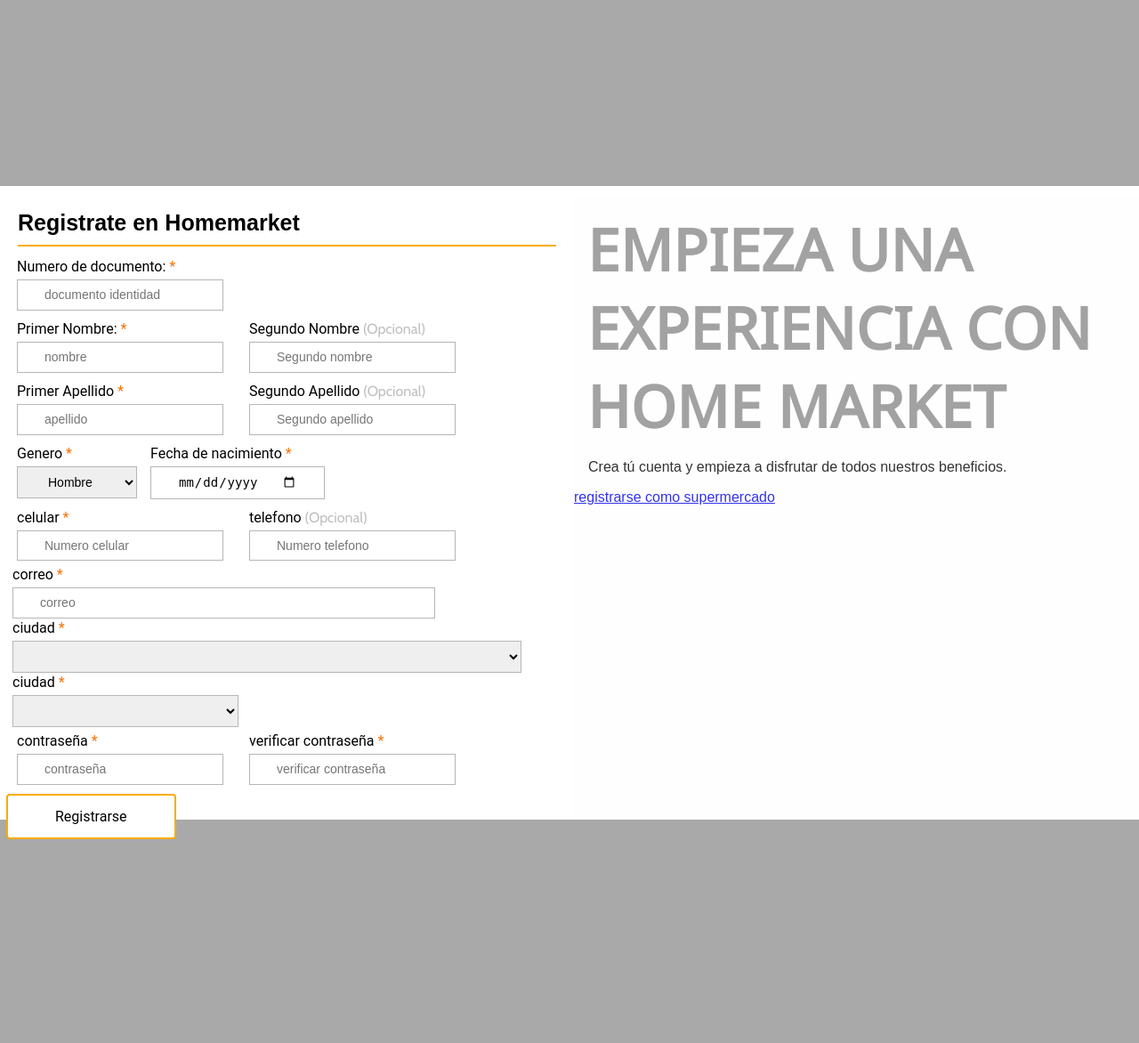
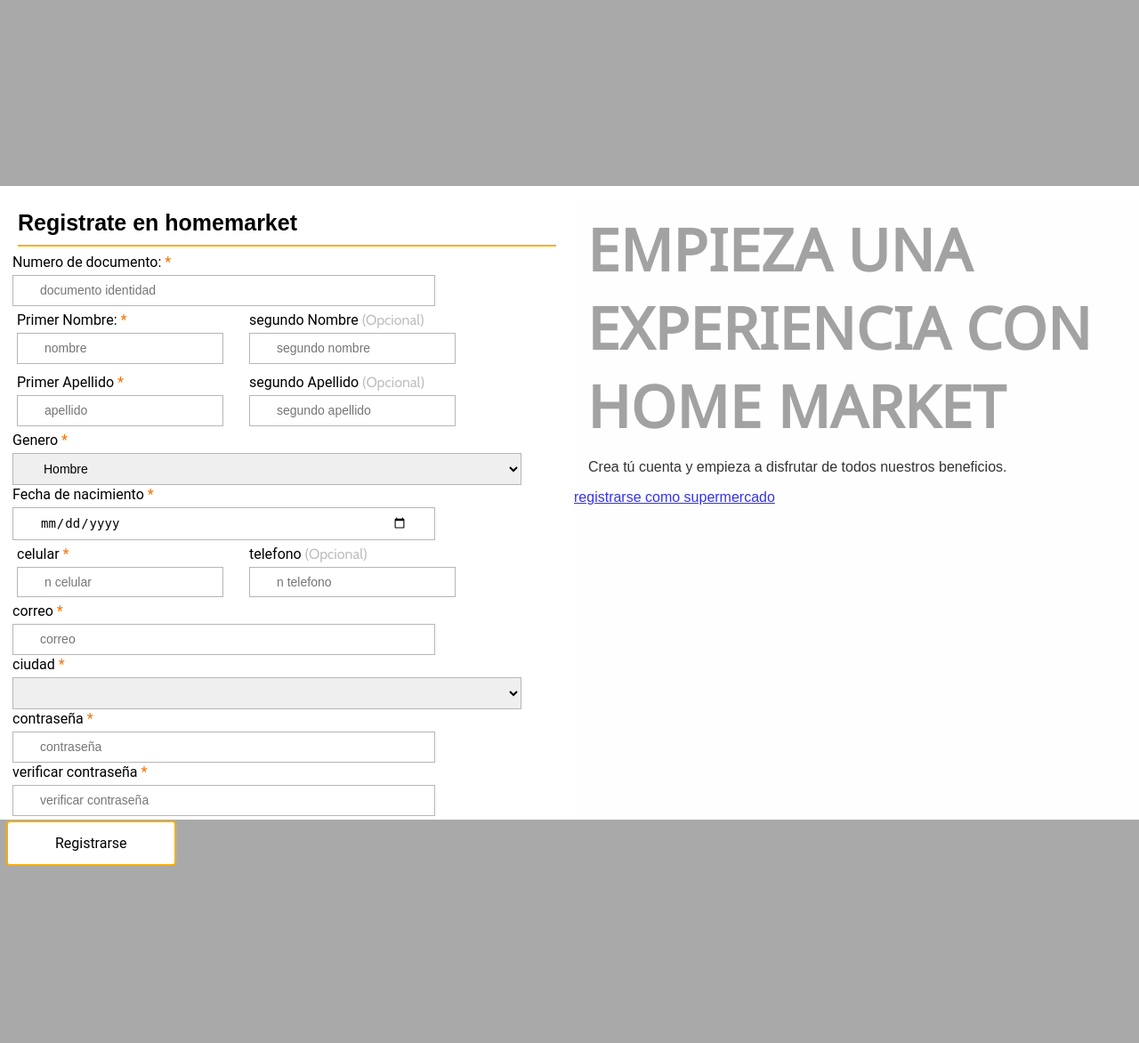
Before and after one commit to dagobert-suarez/homemarket, a PHP site: template views/include/scope.header.php in a window 1280 px wide. Shown: the part 495-1667 px from the top of the page at 89% size. Run offline with PHP 8.4, Linux system fonts and the light colour scheme; the template is opened without the code that fills it, so the values that code supplies are empty; some libraries are stand-ins or nearby versions; some web fonts are replaced.

Commit message:
arreglo
arregle los campos

```diff
--- a/views/modules/registrarse.php
+++ b/views/modules/registrarse.php
@@ -1,64 +1,62 @@
 <script src="https://ajax.googleapis.com/ajax/libs/jquery/3.2.1/jquery.min.js"></script>
 <section class="setregistrarse" id="registro">
 <div class="formpart">
-	<h1 class="regis">Registrate en Homemarket</h1>
+	<h1 class="regis">Registrate en homemarket</h1>
 	<form method="post" action="nuevo-cliente">
-		<div class="content-form">
 		<div class="form-gruop">
 			<label  class=" required" for="">Numero de documento:</label>
 			<input type="number" name="data[]" placeholder="documento identidad" required>
 		</div>
-		</div>
 	<div class="content-form">
 		<div class="form-gruop">
 			<label  class=" required" for="">Primer Nombre:</label>
-			<input type="text" name="data[]" placeholder="nombre" class="" required>
+			<input type="text" name="data[]" placeholder="nombre" class="pitp" required>
 		</div>
 		<div class="form-gruop">
-			<label  class=" opcional" for="">Segundo Nombre</label>
-			<input type="text" name="data[]" placeholder="Segundo nombre" class="">
+			<label  class=" opcional" for="">segundo Nombre</label>
+			<input type="text" name="data[]" placeholder="segundo nombre" class="pitp">
 		</div>
 	</div>
 	<div class="content-form">
 		<div class="form-gruop">
 				<label  class=" required" for="">Primer Apellido</label>
-				<input type="text" name="data[]" placeholder="apellido" class="" required>
+				<input type="text" name="data[]" placeholder="apellido" class="pitp" required>
 		</div>
 		<div class="form-gruop">
-					<label  class=" opcional" for="">Segundo Apellido</label>
-					<input type="text" name="data[]" placeholder="Segundo apellido" class="">
+					<label  class=" opcional" for="">segundo Apellido</label>
+					<input type="text" name="data[]" placeholder="segundo apellido" class="pitp">
 		</div>
 	</div>
-<div class="content-form">
 	<div class="form-gruop">
+
 		<label  class=" required" for="">Genero</label>
-				<select name="data[]"  class="gender" placeholder="Genero" required>
+		<select name="data[]" placeholder="Genero" required>
 			<option value="m">Hombre</option>
 			<option value="f">Mujer</option>
 			<option value="o">Otro</option>
 		</select>
+
 	</div>
-	<div class="form-gruop">
+	<div class="">
 		<label  class=" required" for="">	Fecha de nacimiento</label>
-		<input type="date" name="data[]" class="gender" placeholder="fecha nacimiento" required>
-	</div>
+		<input type="date" name="data[]" placeholder="fecha nacimiento" required>
 	</div>
 	<div class="content-form">
 		<div class="form-gruop">
 			<label  class=" required" for="">	celular</label>
-					<input type="number" name="data[]" placeholder="Numero celular" required>
+			<input type="number" name="data[]" placeholder="n celular" required>
 		</div>
 		<div class="form-gruop">
-					<label  class="opcional" for="">telefono</label>
-					<input type="number" name="data[]" placeholder="Numero telefono">
+			<label  class=" opcional" for="">telefono</label>
+			<input type="number" name="data[]" placeholder="n telefono">
 		</div>
 </div>
 	<div class="form-gruop">
 		<label  class=" required" for="">correo</label>
-		<input type="email" class="emailform" name="data[]" placeholder="correo" required>
+		<input type="email" name="data[]" placeholder="correo" required>
 	</div>
+
 	<div class="form-gruop">
-
 			<label  class=" required" for="">ciudad</label>
 			 <select name="data[]" placeholder="codigo de la ciudad">
 			 <option value=""></option>
@@ -71,33 +69,14 @@
 	</div>
 
 	<div class="form-gruop">
-
-		<label  class=" required" for="">ciudad</label>
-		<select name="data[]"  class="city">
-			<?php
-			foreach ($this->userModel->readCities() as $row){
-				echo "<option value='$row[0]'>$row[1]</option>";
-			}
-			?>
-		</select>
-	</div>
-
-	<div class="content-form">
-			<div class="form-gruop">
-
 				<label  class="required" for="">contraseña</label>
 				<input type="password" name="data[]" placeholder="contraseña" required>
 	</div>
-
 	<div class="form-gruop">
 				<label  class="required" for="">verificar contraseña</label>
 				<input type="password" name="rpassword" placeholder="verificar contraseña" required>
 	</div>
-
-	</div>
-	<div class="form-gruop">
 		<button type="submit" name="registrar" class="btntnt">Registrarse</button>
-	</div>
 	</form>
 </div>
 <div class="formtext">
```
Lines whose indentation alone changed are shown as unchanged.
